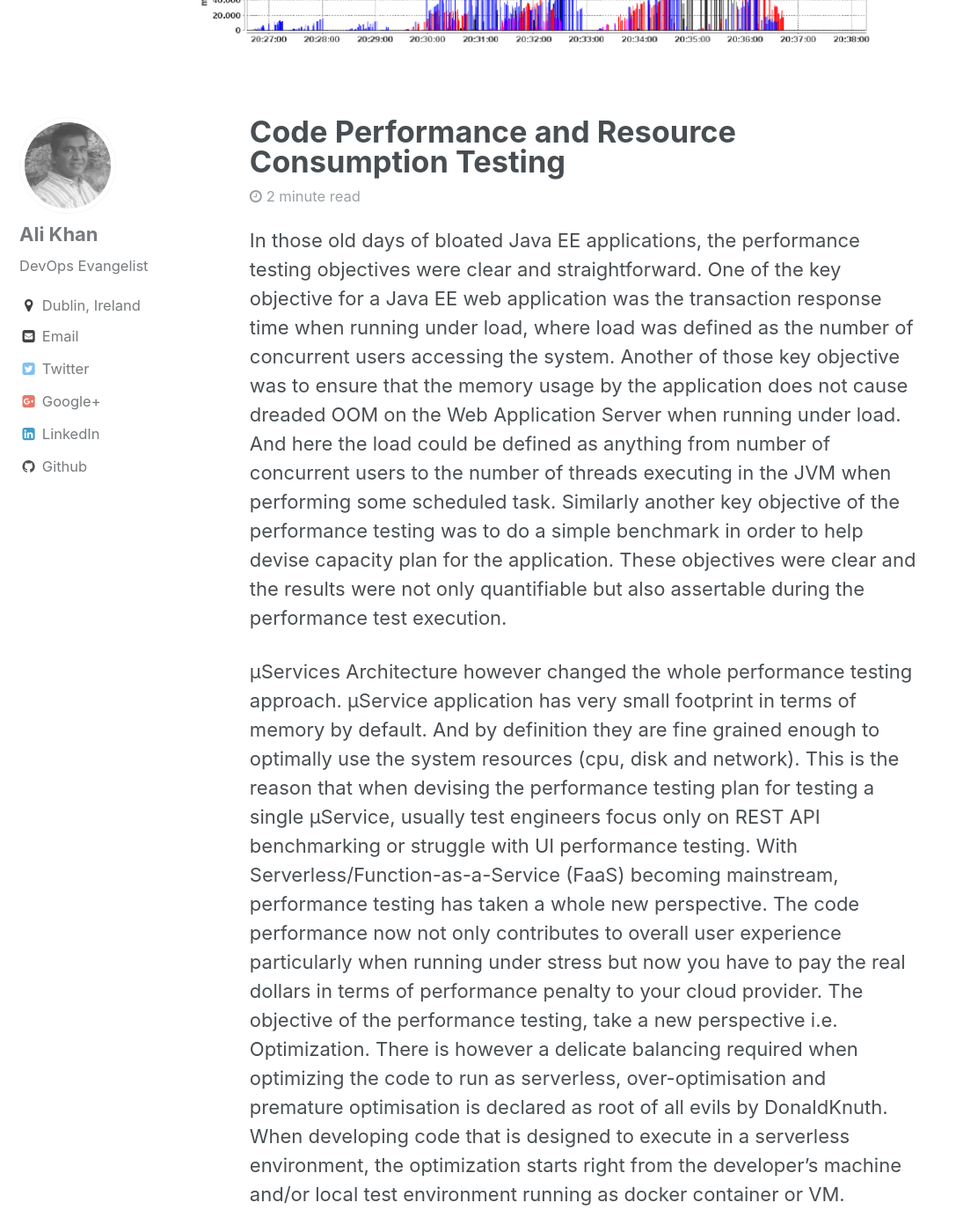
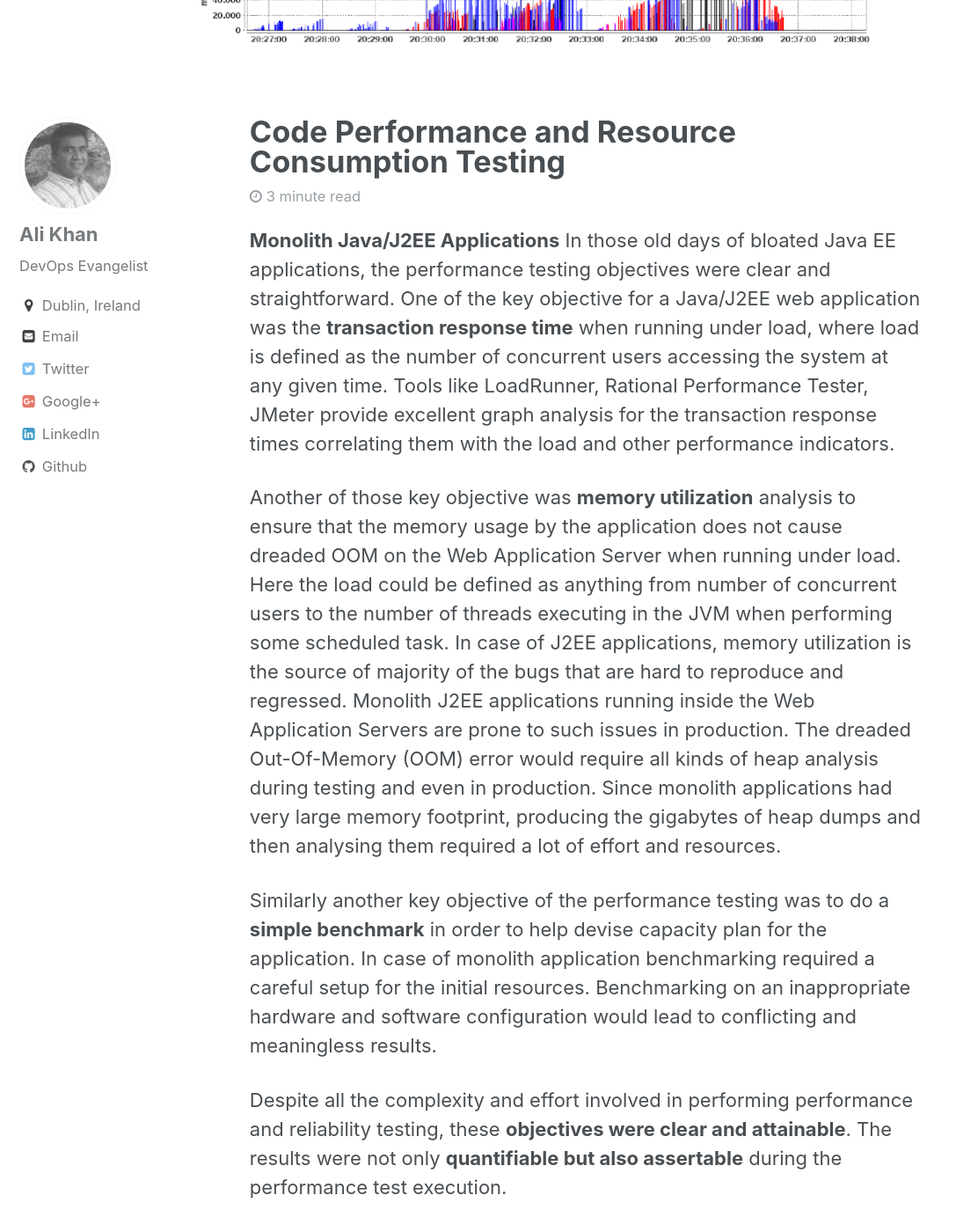
Before and after one commit to khanali21/khanali21.github.io, a Jekyll site: the page built from _posts/2017-05-25-performance-in-new-context.md, in a window 1280 px wide and 1400 px high, scrolled down 402 px. Shown: the whole window at 88% size, without its empty margins (0-1087 px from the left). Built offline with Jekyll 4.4.1, drawn with Linux system fonts in a browser that asks for light colours; comment, search, counter and statistics services are not loaded; some of the changed text lies outside the part shown.

Commit message:
Article update

```diff
--- a/_posts/2017-05-25-performance-in-new-context.md
+++ b/_posts/2017-05-25-performance-in-new-context.md
@@ -10,15 +10,30 @@
 comments: true
 ---
 
+**Monolith Java/J2EE Applications**
 In those old days of bloated Java EE applications, the performance testing objectives were clear and straightforward.
-One of the key objective for a Java EE web application was the transaction response time when running under load, where load was defined as the number of concurrent users accessing the system.
-Another of those key objective was to ensure that the memory usage by the application does not cause dreaded OOM on the Web Application Server when running under load. And here the load could be defined as anything from number of concurrent users to the number of threads executing in the JVM when performing some scheduled task.
-Similarly another key objective of the performance testing was to do a simple benchmark in order to help devise capacity plan for the application.
-These objectives were clear and the results were not only quantifiable but also assertable during the performance test execution.
+One of the key objective for a Java/J2EE web application was the **transaction response time** when running under load, where load is defined as the number of concurrent users accessing the system at any given time.
+Tools like LoadRunner, Rational Performance Tester, JMeter provide excellent graph analysis for the transaction response times correlating them with the load and other performance indicators.
 
-µServices Architecture however changed the whole performance testing approach. µService application has very small footprint in terms of memory by default. And by definition they are fine grained enough to optimally use the system resources (cpu, disk and network).
-This is the reason that when devising the performance testing plan for testing a single µService, usually test engineers focus only on REST API benchmarking or struggle with UI performance testing.
-With Serverless/Function-as-a-Service (FaaS) becoming mainstream, performance testing has taken a whole new perspective. The code performance now not only contributes to overall user experience particularly when running under stress but now you have to pay the real dollars in terms of performance penalty to your cloud provider.
+Another of those key objective was **memory utilization** analysis to ensure that the memory usage by the application does not cause dreaded OOM on the Web Application Server when running under load. Here the load could be defined as anything from number of concurrent users to the number of threads executing in the JVM when performing some scheduled task.
+In case of J2EE applications, memory utilization is the source of majority of the bugs that are hard to reproduce and regressed. Monolith J2EE applications running inside the Web Application Servers are prone to such issues in production. The dreaded Out-Of-Memory (OOM) error would require all kinds of heap analysis during testing and even in production.
+Since monolith applications had very large memory footprint, producing the gigabytes of heap dumps and then analysing them required a lot of effort and resources.
+
+Similarly another key objective of the performance testing was to do a **simple benchmark** in order to help devise capacity plan for the application. In case of monolith application benchmarking required a careful setup for the initial resources. Benchmarking on an inappropriate hardware and software configuration would lead to conflicting and meaningless results.
+
+Despite all the complexity and effort involved in performing performance and reliability testing, these **objectives were clear and attainable**. The results were not only **quantifiable but also assertable** during the performance test execution.
+
+**µServices Performance Testing**
+µServices Architecture however changed the whole performance testing approach. µService application has very small footprint in terms of memory by default, which makes it easier for the performance engineers to do memory consumption analysis.
+By definition µServices are fine grained enough to use the system resources (cpu, disk and network) in a consistent manner. The resource utilisation analysis with the help of appropriate monitoring tools makes it possible to integrate the performance testing as part of **Continuous Integration pipeline** by **shifting** the performance testing as **left** as possible.
+As the bulk of functional logic moved towards the UI (browser), the JavaScript frameworks like AngularJS allowed the user to implement MVC on the client side, a new challenge emerged for the performance engineers. The **UI performance testing** e.g. rendering of the large list with infinite scrolling, number of concurrent ajax calls, page size etc. become important aspects of application performance.
+This is the reason that when devising the performance testing plan for testing a single µService, usually performance test engineers focus on REST API benchmarking or struggle with UI performance testing.
+
+**Serverless/Function-as-a-Service**
+With Serverless/Function-as-a-Service (FaaS) becoming mainstream, performance testing has taken a whole new perspective. The code performance now not only contributes to overall user experience but now you have to pay the real dollars in terms of performance penalty to your cloud provider. FaaS providers like AWS Lambda charge based on how your code performs on their cloud, the difference between an optimally performing code and non-optimally performing code could be thousands of dollars (may be more).
+
+
+**Optimization**
 The objective of the performance testing, take a new perspective i.e. Optimization. There is however a delicate balancing required when optimizing the code to run as serverless, over-optimisation and premature optimisation is declared as root of all evils by DonaldKnuth.
 When developing code that is designed to execute in a serverless environment, the optimization starts right from the developer's machine and/or local test environment running as docker container or VM.
 
```
